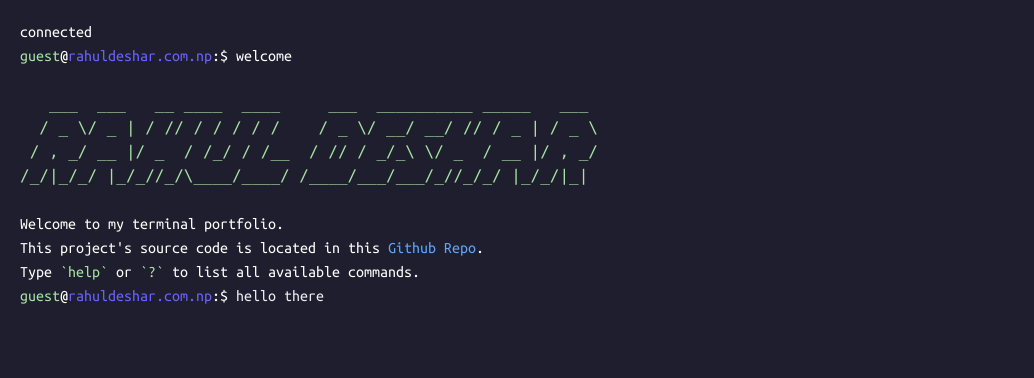
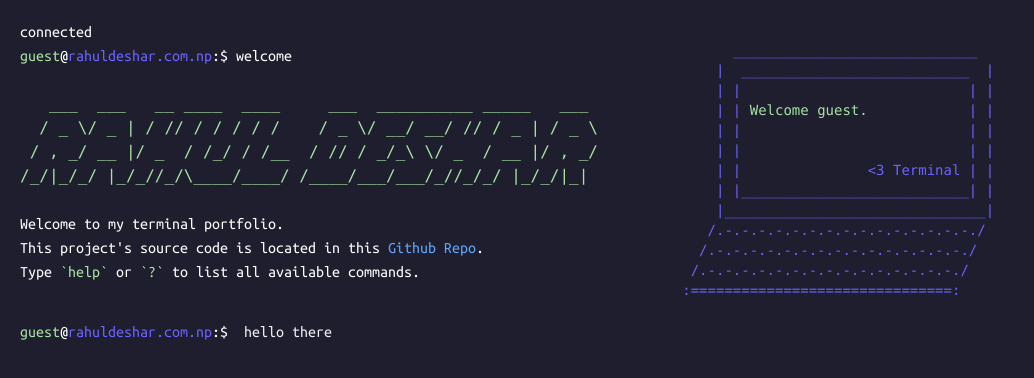
Before and after one commit to rahuldesar/rahuldesar-terminal, a Next.js app: page / in a window 1280 px wide. Shown: the top 378 px of the page, without its empty margins (0-1034 px from the left). Built offline with nearby package versions, Linux system fonts and the light colour scheme.

Commit message:
add extra ascii art on welcome

```diff
--- a/src/components/AsciiName.tsx
+++ /dev/null
@@ -1,24 +0,0 @@
-const AsciiName = () => {
-  return (
-    <div>
-      <pre className="hidden text-primary md:block md:p-0">
-        {`
-   ___  ___   __ ____  ____     ___  __________ _____   ___
-  / _ \\/ _ | / // / / / / /    / _ \\/ __/ __/ // / _ | / _ \\
- / , _/ __ |/ _  / /_/ / /__  / // / _/_\\ \\/ _  / __ |/ , _/
-/_/|_/_/ |_/_//_/\\____/____/ /____/___/___/_//_/_/ |_/_/|_|
-        `}
-      </pre>
-      <pre className="text-primary md:hidden md:p-0">
-        {`
-   ___  ___   __ ____  ____
-  / _ \\/ _ | / // / / / / /
- / , _/ __ |/ _  / /_/ / /__
-/_/|_/_/ |_/_//_/\\____/____/
-        `}
-      </pre>
-    </div>
-  );
-};
-
-export default AsciiName;
--- /dev/null
+++ b/src/components/PromptHeader.tsx
@@ -0,0 +1,10 @@
+const PromptHeader = () => {
+  return (
+    <>
+      <span className="text-primary">guest</span>@
+      <span className="text-secondary">rahuldeshar.com.np</span>:${" "}
+    </>
+  );
+};
+
+export default PromptHeader;
--- /dev/null
+++ b/src/components/Welcome.tsx
@@ -0,0 +1,78 @@
+import PromptHeader from "./PromptHeader";
+
+/* eslint-disable react/no-unescaped-entities */
+const CommonWelcomeText = () => {
+  return (
+    <>
+      Welcome to my terminal portfolio.
+      <br />
+      This project's source code is located in this{" "}
+      <a
+        className="text-blue-400 hover:text-blue-600"
+        href="https://github.com/rahuldesar/rahuldesar-terminal"
+      >
+        Github Repo
+      </a>
+      .
+      <br />
+      Type <span className="text-primary">`help`</span> or{" "}
+      <span className="text-primary">`?`</span> to list all available commands.
+    </>
+  );
+};
+
+const Welcome = () => {
+  return (
+    <div className="flex w-full flex-row">
+      <div className="">
+        <div className="">connected</div>
+        <div className="">
+          <PromptHeader />
+          welcome
+        </div>
+        <pre className="hidden text-primary md:block md:p-0">
+          {`
+   ___  ___   __ ____  ____     ___  __________ _____   ___
+  / _ \\/ _ | / // / / / / /    / _ \\/ __/ __/ // / _ | / _ \\
+ / , _/ __ |/ _  / /_/ / /__  / // / _/_\\ \\/ _  / __ |/ , _/
+/_/|_/_/ |_/_//_/\\____/____/ /____/___/___/_//_/_/ |_/_/|_|
+        `}
+        </pre>
+        <pre className="text-primary md:hidden md:p-0">
+          {`
+   ___  ___   __ ____  ____
+  / _ \\/ _ | / // / / / / /
+ / , _/ __ |/ _  / /_/ / /__
+/_/|_/_/ |_/_//_/\\____/____/
+        `}
+        </pre>
+        <CommonWelcomeText />
+      </div>
+      <div className="hidden h-full w-full items-center md:block">
+        <pre className="text-sm text-secondary">
+          {" "}
+          {`
+                _____________________________
+              |  ___________________________  |
+              | |                           | |
+              | |`}{" "}
+          <span className="text-primary">Welcome guest. </span>{" "}
+          {`          | |
+              | |                           | |
+              | |                           | |
+              | |               <3 Terminal | |
+              | |___________________________| |
+              |_______________________________|
+             /.-.-.-.-.-.-.-.-.-.-.-.-.-.-.-./
+            /.-.-.-.-.-.-.-.-.-.-.-.-.-.-.-./
+           /.-.-.-.-.-.-.-.-.-.-.-.-.-.-.-./
+          :===============================:
+
+`}
+        </pre>
+      </div>
+    </div>
+  );
+};
+
+export default Welcome;
--- a/src/pages/_document.tsx
+++ b/src/pages/_document.tsx
@@ -4,7 +4,7 @@ export default function Document() {
   return (
     <Html lang="en">
       <Head />
-      <body className="flex min-h-full items-center font-ubuntu">
+      <body className="flex min-h-full items-center font-ubuntu min-w-full">
         <Main />
         <NextScript />
       </body>
--- a/src/pages/index.tsx
+++ b/src/pages/index.tsx
@@ -1,5 +1,6 @@
 /* eslint-disable react/no-unescaped-entities */
-import AsciiName from "@/components/AsciiName";
+import PromptHeader from "@/components/PromptHeader";
+import Welcome from "@/components/Welcome";
 import { useEffect, useState } from "react";
 
 export default function Home() {
@@ -23,31 +24,11 @@ export default function Home() {
     );
   } else {
     return (
-      <>
+      <div>
         <section className="p-5">
-          <div className="">connected</div>
+          <Welcome />
           <div className="">
-            <span className="text-primary">guest</span>@
-            <span className="text-secondary">rahuldeshar.com.np</span>:$ welcome
-          </div>
-          <AsciiName />
-          Welcome to my terminal portfolio.
-          <br />
-          This project's source code is located in this{" "}
-          <a
-            className="text-blue-400 hover:text-blue-600"
-            href="https://github.com/rahuldesar/rahuldesar-terminal"
-          >
-            Github Repo
-          </a>
-          .
-          <br />
-          Type <span className="text-primary">`help`</span> or{" "}
-          <span className="text-primary">`?`</span> to list all available
-          commands.
-          <div className="">
-            <span className="text-primary">guest</span>@
-            <span className="text-secondary">rahuldeshar.com.np</span>:$
+            <PromptHeader />
             <input
               type="text"
               className="pl-2"
@@ -56,7 +37,7 @@ export default function Home() {
             />
           </div>
         </section>
-      </>
+      </div>
     );
   }
 }
--- a/src/styles/globals.css
+++ b/src/styles/globals.css
@@ -80,6 +80,10 @@ input[type=text]:focus-visible {
   animation-delay: 0.6s;
 }
 
+#__next {
+  width: 100%;
+}
+
 
 @layer utilities {
   .text-balance {
```
